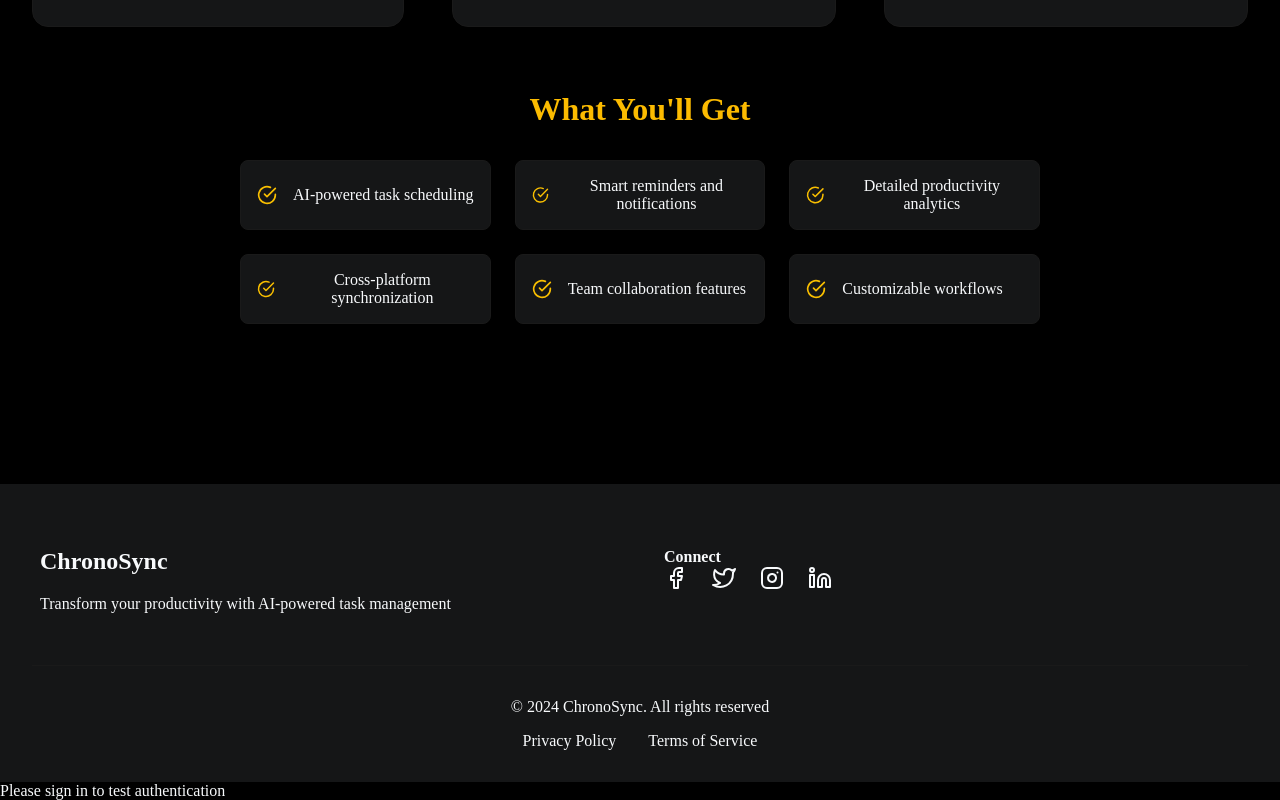
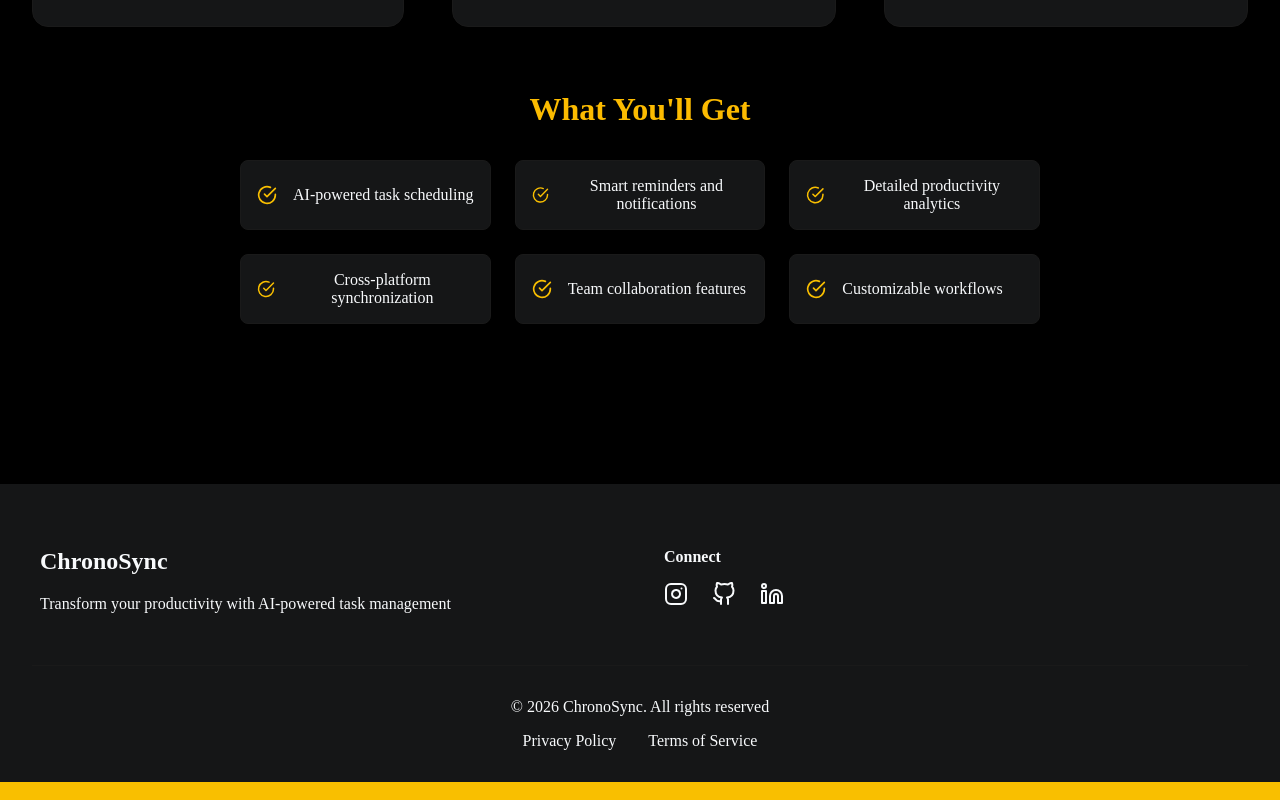
Before and after one commit to imsachin001/ChronoSync, a React (Vite) app in the folder client/: page / in a window 1280 px wide. Shown: the part 2400-3200 px from the top of the page. Built offline with nearby package versions, Linux system fonts and the light colour scheme; no server answers.

Commit message:
some changes

```diff
--- a/client/src/container/Home/Footer/Footer.jsx
+++ b/client/src/container/Home/Footer/Footer.jsx
@@ -1,5 +1,5 @@
 import React from 'react';
-import { FiFacebook, FiTwitter, FiInstagram, FiLinkedin } from 'react-icons/fi';
+import { FiGithub, FiInstagram, FiLinkedin } from 'react-icons/fi';
 
 const Footer = () => {
   return (
@@ -13,16 +13,21 @@ const Footer = () => {
         <div className="footer-section">
           <h4>Connect</h4>
           <div className="social-icons">
-            <FiFacebook />
-            <FiTwitter />
-            <FiInstagram />
-            <FiLinkedin />
+            <a href="https://www.instagram.com/jsoneh1t/" target="_blank" rel="noopener noreferrer" aria-label="Instagram">
+              <FiInstagram />
+            </a>
+            <a href="https://github.com/imsachin001" target="_blank" rel="noopener noreferrer" aria-label="GitHub">
+              <FiGithub />
+            </a>
+            <a href="https://www.linkedin.com/in/sachin-jangid-18954b289/" target="_blank" rel="noopener noreferrer" aria-label="LinkedIn">
+              <FiLinkedin />
+            </a>
           </div>
         </div>
       </div>
 
       <div className="footer-bottom">
-        <p>© 2024 ChronoSync. All rights reserved</p>
+        <p>© {new Date().getFullYear()} ChronoSync. All rights reserved</p>
         <div className="legal-links">
           <a href="/privacy">Privacy Policy</a>
           <a href="/terms">Terms of Service</a>
--- a/client/src/container/Home/Home.css
+++ b/client/src/container/Home/Home.css
@@ -419,6 +419,7 @@
     display: flex;
     gap: 1.5rem;
     font-size: 1.5rem;
+    margin-top: 1rem;
   }
 
   .social-icons svg {
--- a/client/src/container/Home/Home.jsx
+++ b/client/src/container/Home/Home.jsx
@@ -3,7 +3,6 @@ import Header from './Header/Header';
 import Features from './Features/Features';
 import Middle from './Middle/Middle';
 import Footer from './Footer/Footer';
-import AuthTest from '../../components/AuthTest';
 import './Home.css';
 
 const Home = () => {
@@ -13,7 +12,6 @@ const Home = () => {
       <Features />
       <Middle />
       <Footer />
-      <AuthTest />
     </div>
   );
 };
--- a/client/src/container/Tasks/TaskForm/TaskForm.jsx
+++ b/client/src/container/Tasks/TaskForm/TaskForm.jsx
@@ -75,8 +75,10 @@ const TaskForm = ({ onTaskAdded, onClose, newTask, setNewTask, handleAddTask })
       }
 
       const data = await response.json();
+
+      // Wait for parent to update before closing
       if (typeof onTaskAdded === 'function') {
-        onTaskAdded(data);
+        await onTaskAdded(data);
       }
 
       // Reset form
--- a/client/src/container/Tasks/TaskList/TaskList.jsx
+++ b/client/src/container/Tasks/TaskList/TaskList.jsx
@@ -18,6 +18,19 @@ const TaskList = ({ searchQuery, selectedFilter, selectedPriority, onTaskUpdate
     if (isSignedIn) {
       fetchTasks();
     }
+  }, [isSignedIn]);
+
+  // Listen for task updates from other components
+  useEffect(() => {
+    const handleTaskUpdate = () => {
+      fetchTasks();
+    };
+
+    window.addEventListener('taskUpdate', handleTaskUpdate);
+
+    return () => {
+      window.removeEventListener('taskUpdate', handleTaskUpdate);
+    };
   }, [isSignedIn]);
 
   useEffect(() => {
@@ -104,6 +117,9 @@ const TaskList = ({ searchQuery, selectedFilter, selectedPriority, onTaskUpdate
       if (onTaskUpdate) {
         onTaskUpdate(updatedTasks);
       }
+
+      // Dispatch event for other components
+      window.dispatchEvent(new CustomEvent('taskUpdate'));
     } catch (err) {
       setError('Failed to update task. Please try again.');
       console.error('Error updating task:', err);
@@ -126,6 +142,9 @@ const TaskList = ({ searchQuery, selectedFilter, selectedPriority, onTaskUpdate
       if (onTaskUpdate) {
         onTaskUpdate(updatedTasks);
       }
+
+      // Dispatch event for other components
+      window.dispatchEvent(new CustomEvent('taskUpdate'));
     } catch (err) {
       setError('Failed to delete task. Please try again.');
       console.error('Error deleting task:', err);
--- a/client/src/container/Tasks/Tasks.jsx
+++ b/client/src/container/Tasks/Tasks.jsx
@@ -113,9 +113,11 @@ const Tasks = () => {
     }
   };
 
-  const handleTaskAdded = () => {
+  const handleTaskAdded = async () => {
+    await fetchTasks();
+    // Dispatch event to notify TaskList and other components
+    window.dispatchEvent(new CustomEvent('taskUpdate'));
     setShowTaskForm(false);
-    fetchTasks();
   };
 
   const handleAiSchedule = () => {
```
Also changed, not shown: 2 other files (tests, documents, lock files or other folders).
